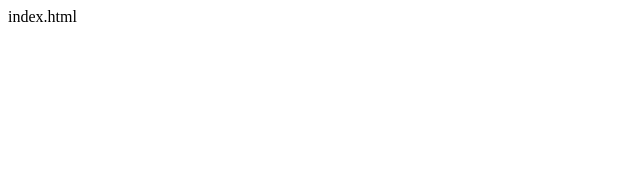
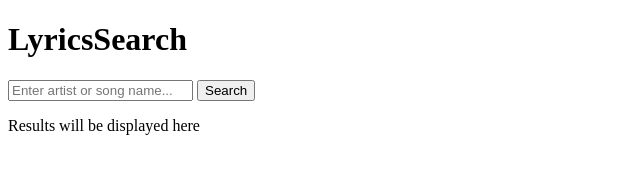
Before and after one commit to hieu-ng/lyric-search, a plain HTML site: page index.html in a window 1280 px wide. Shown: the whole page, without its empty margins (0-640 px from the left). Drawn offline with Linux system fonts and the light colour scheme.

Commit message:
Update HTML

```diff
--- a/index.html
+++ b/index.html
@@ -1 +1,24 @@
-index.html
+<!DOCTYPE html>
+<html lang="en">
+  <head>
+    <meta charset="UTF-8"/>
+    <meta name="viewport" content="width=device-width, initial-scale=1.0"/>
+    <meta http-equiv="X-UA-Compatible" content="ie=edge"/>
+    <link rel="stylesheet" href="style.css"/>
+    <title>LyricsSearch</title>
+  </head>
+  <body>
+    <header>
+      <h1>LyricsSearch</h1>
+      <form id="form">
+        <input type="text" id="search" placeholder="Enter artist or song name..."/>
+        <button>Search</button>
+      </form>
+    </header>
+    <div id="result" class="container">
+      <p>Results will be displayed here</p>
+    </div>
+    <div id="more" class="container centered"></div>
+    <script src="script.js"></script>
+  </body>
+</html>
```
